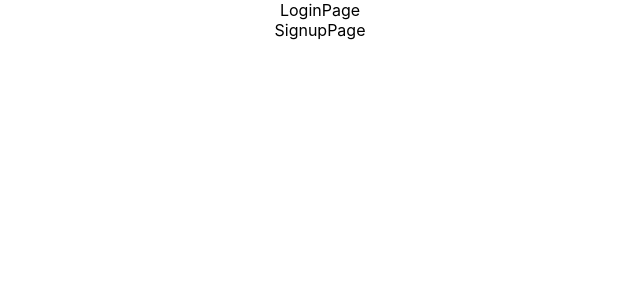
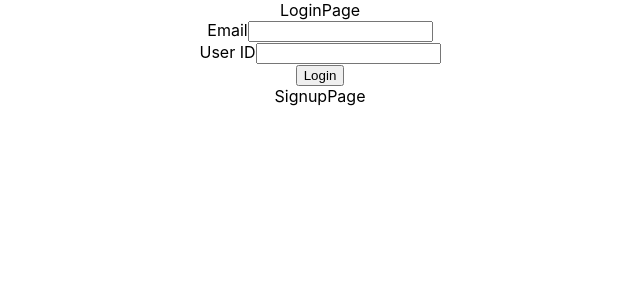
Before and after one commit to infuman69/Graphical-Password-Authentication, a React (Create React App) app in the folder graphpassclient/: page / in a window 1280 px wide. Shown: the top 300 px of the page, without its empty margins (320-960 px from the left). Built offline with nearby package versions, Linux system fonts and the light colour scheme.

Commit message:
created initial structure for login page

```diff
--- a/graphpassclient/src/Components/LoginPage/LoginPage.jsx
+++ b/graphpassclient/src/Components/LoginPage/LoginPage.jsx
@@ -3,7 +3,20 @@ import "./LoginPage.css"
 
 const LoginPage = () => {
   return (
-    <div>LoginPage</div>
+    <div>LoginPage
+      <div>
+        <label htmlFor="email">Email</label>
+        <input type="text" name="email" id="email" />
+      </div>
+
+      <div>
+      <label htmlFor="username">User ID</label>
+      <input type="text" name="username" id="username" />
+      </div>
+
+      <button type="submit">Login</button>
+
+    </div>
   )
 }
 
```
